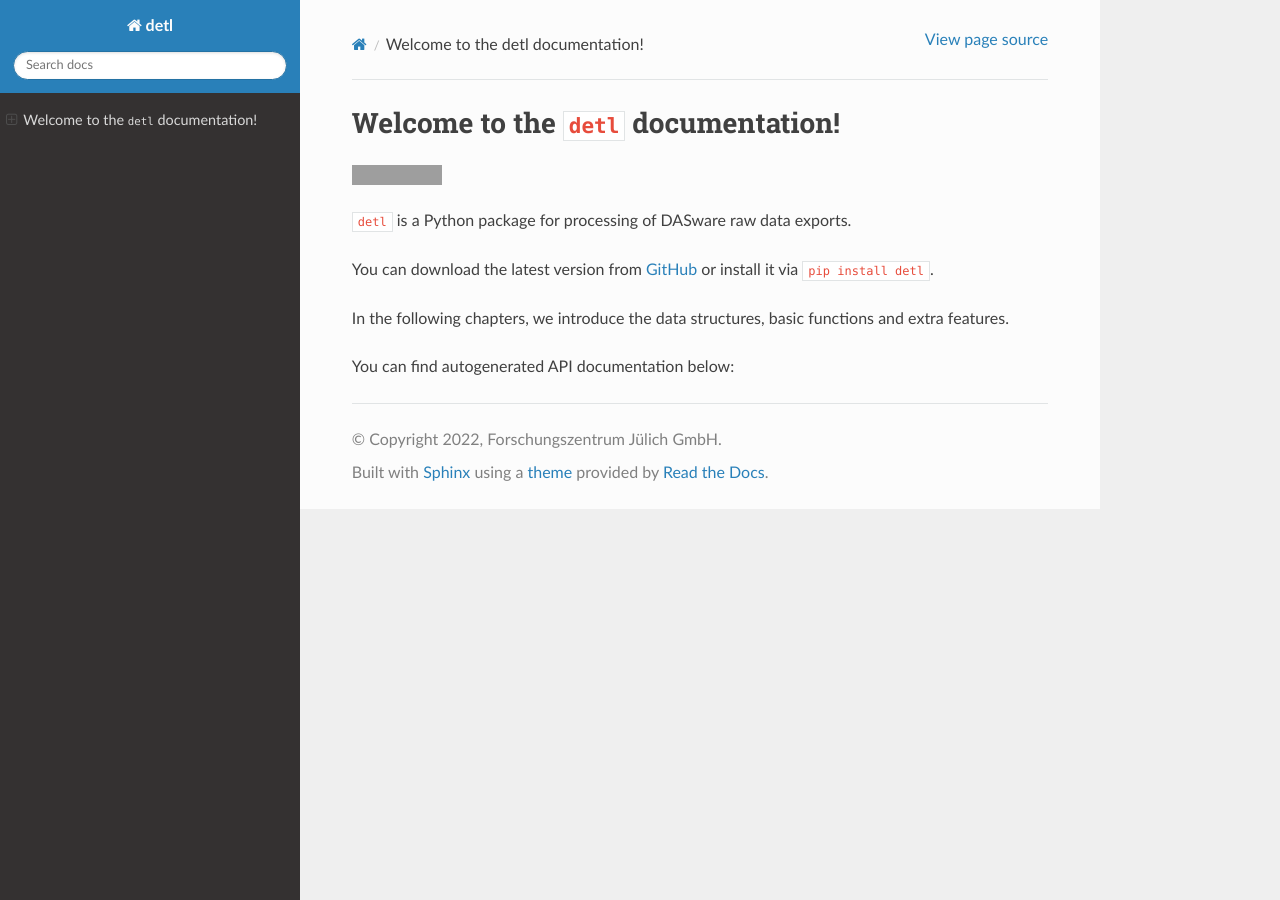
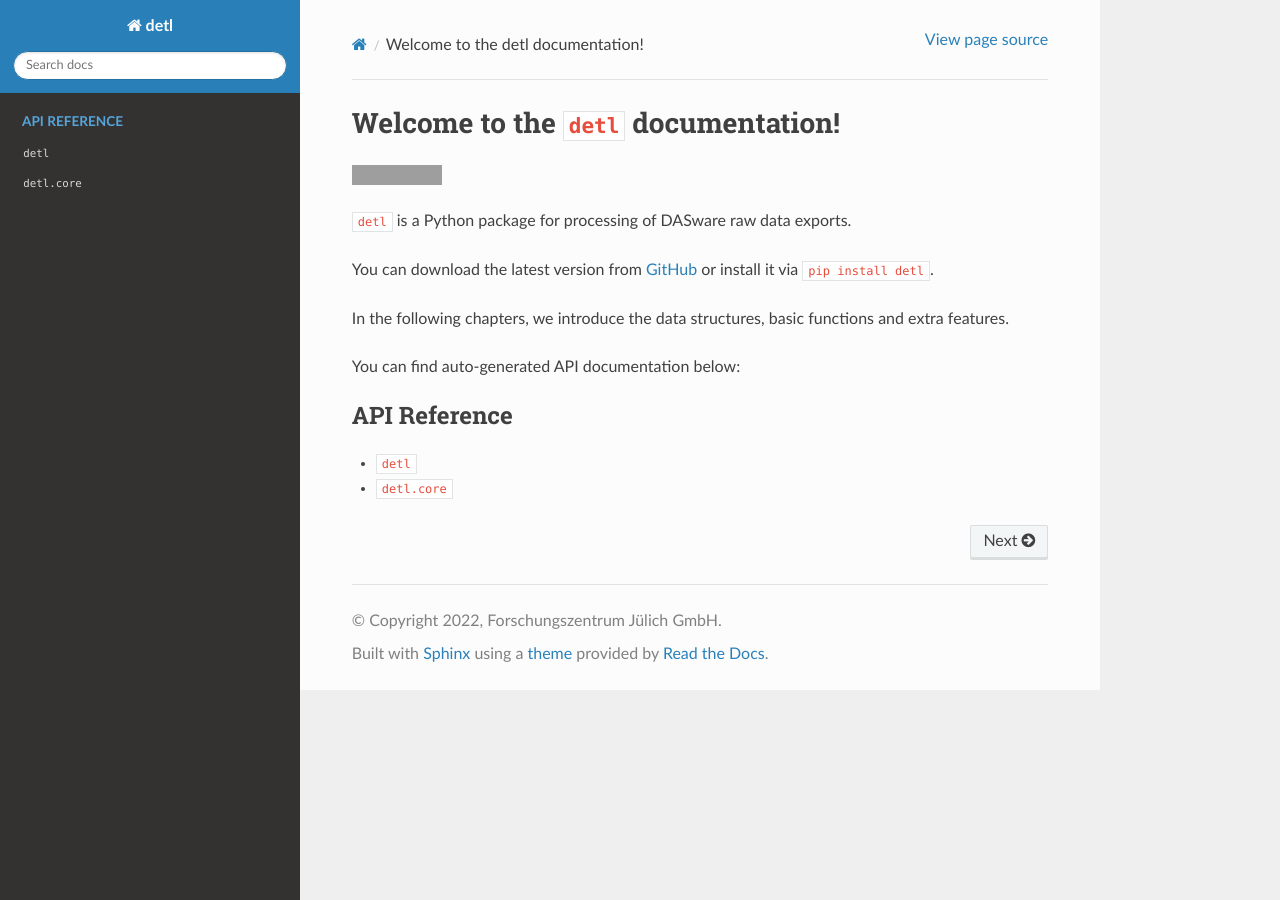
Before and after one commit to JuBiotech/detl, a Sphinx documentation site: the page built from docs/source/index.rst, in a window 1280 px wide. Built offline with Sphinx 7.4.7 and the Read the Docs theme 2.0.0, drawn with Linux system fonts in a browser that asks for light colours; grey boxes are pictures that could not be loaded.

Commit message:
Add autogenerated API docs

```diff
--- a/docs/source/index.rst
+++ b/docs/source/index.rst
@@ -18,8 +18,11 @@ In the following chapters, we introduce the data structures, basic functions and
 
 
 
-You can find autogenerated API documentation below:
+You can find auto-generated API documentation below:
 
 .. toctree::
    :maxdepth: 2
    :caption: API Reference
+
+   detl.rst
+   detl_core.rst
```
Also changed, not shown: docs/source/detl.rst (added, +16 -0 lines), docs/source/detl_core.rst (added, +9 -0 lines).
